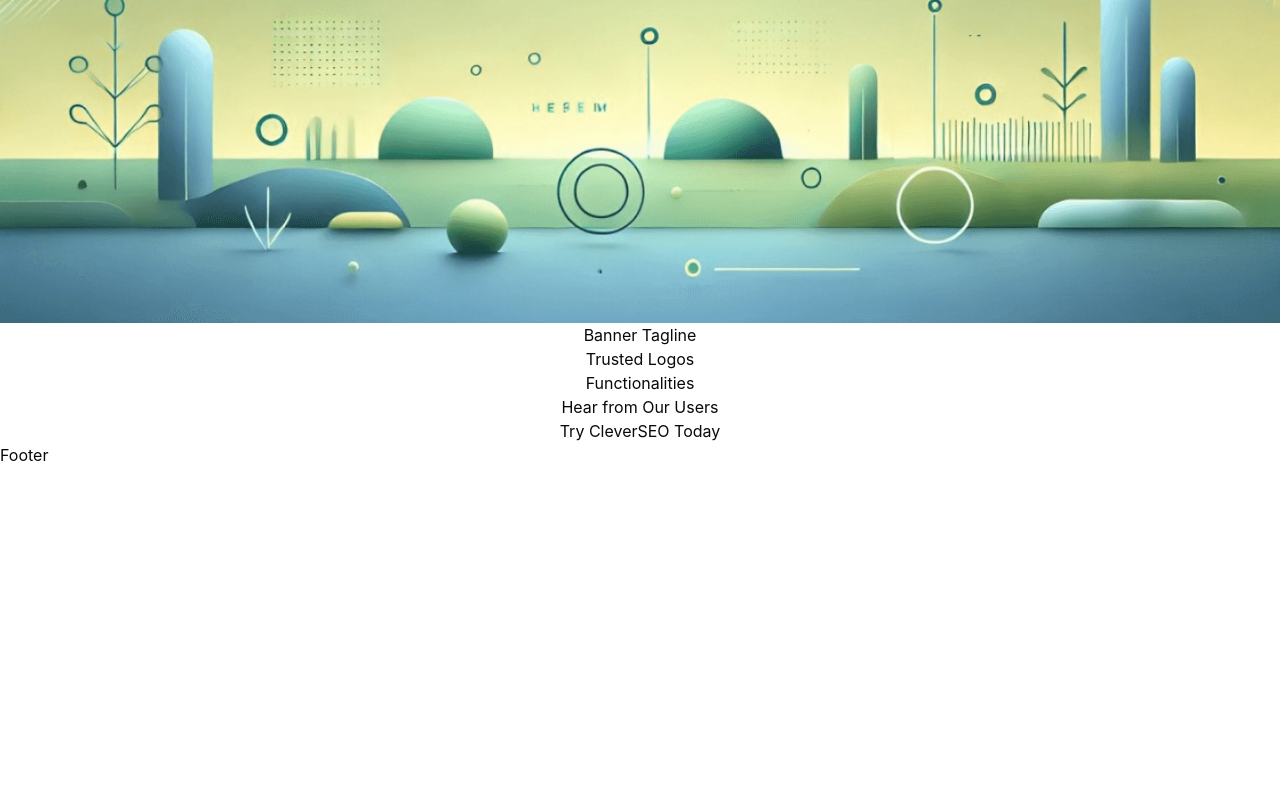
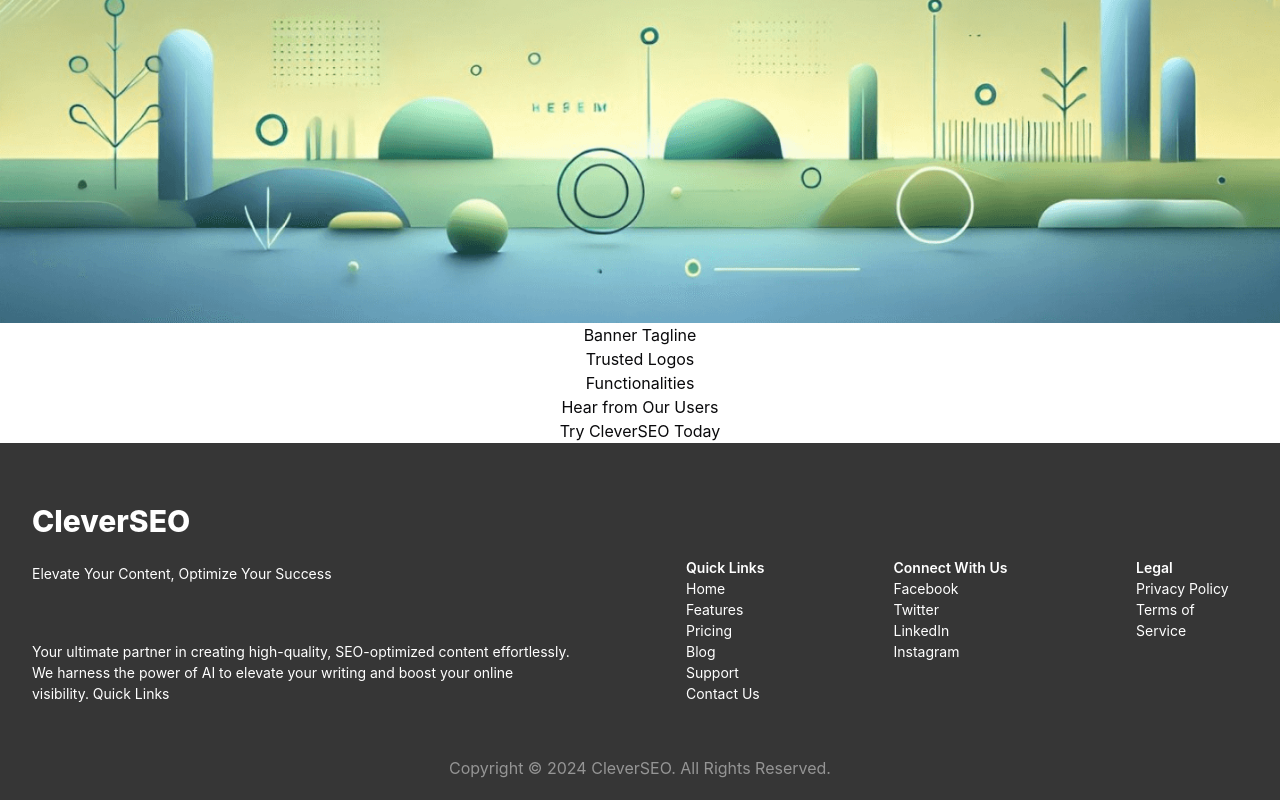
Before and after one commit to kamichaudary1/Clever-SEO-, a Next.js app: page / in a window 1280 px wide. Shown: the part 489-1289 px from the top of the page. Before the commit the page ends 956 px from the top, so only its background shows below. Built offline with nearby package versions, Linux system fonts and the light colour scheme.

Commit message:
footer created

```diff
--- a/src/components/global/footer/Footer.tsx
+++ b/src/components/global/footer/Footer.tsx
@@ -1,7 +1,70 @@
+import Link from 'next/link'
 import React from 'react'
+
+interface NavLink {
+  href: string;
+  label: string;
+}
+
+interface SocialMediaLink extends NavLink {
+  icon: string;
+}
+
+const quickLinks: NavLink[] = [
+  { href: "/", label: "Home" },
+  { href: "/about", label: "Features" },
+  { href: "/pricing", label: "Pricing" },
+  { href: "/faqs", label: "Blog" },
+  { href: "/Support", label: "Support" },
+  { href: "/contact-us", label: "Contact Us" },
+];
+
+const socialMediaLinks: SocialMediaLink[] = [
+  { href: "/", label: "Facebook", icon: '' },
+  { href: "/", label: "Twitter", icon: '' },
+  { href: "/", label: "LinkedIn", icon: '' },
+  { href: "/", label: "Instagram", icon: '' },
+]
+
+const legalLinks: NavLink[] = [
+  { href: "/privacy-policy", label: "Privacy Policy" },
+  { href: "/terms-of-service", label: "Terms of Service" },
+]
 
 export default function Footer() {
   return (
-    <h1>Footer</h1>
+    <footer className='w-full px-8 pt-14 pb-5 bg-[#363636] text-white'>
+      <div className='flex gap-y-5 flex-col lg:flex-row lg:justify-between lg:items-end '>
+        <div className='flex flex-col max-w-[542px] w-full'>
+          <Link href='#' className='text-[30px] font-extrabold pb-[19px]'>CleverSEO</Link>
+          <span className='text-[14px] font-normal'>Elevate Your Content, Optimize Your Success</span>
+          <p className='text-[14px] font-normal pt-[57px]'>
+            Your ultimate partner in creating high-quality, SEO-optimized content effortlessly. We harness the power of AI to elevate your writing and boost your online visibility.
+            Quick Links
+          </p>
+        </div>
+        <div className='flex flex-wrap gap-y-3 justify-between max-w-[562px] w-full'>
+          <ul className='text-[14px] w-[80px]'>
+            <li className='font-semibold'>Quick Links</li>
+            {quickLinks.map(item => {
+              return <li><Link href={item.href}>{item.label}</Link></li>
+            })}
+          </ul>
+          <ul className='text-[14px] w-[115px]'>
+            <li className='font-semibold'>Connect With Us</li>
+            {socialMediaLinks.map(item => {
+              return <li><Link href={item.href}>{item.label}</Link></li>
+            })}
+          </ul>
+          <ul className='text-[14px] w-[112px]'>
+            <li className='font-semibold'>Legal</li>
+            {legalLinks.map(item => {
+              return <li><Link href={item.href}>{item.label}</Link></li>
+            })}
+          </ul>
+        </div>
+      </div>
+      <p className='text-[#959595] md:pt-10 md: mt-3 text-center'>Copyright © 2024 CleverSEO. All Rights Reserved.</p>
+    </footer>
   )
 }
```
